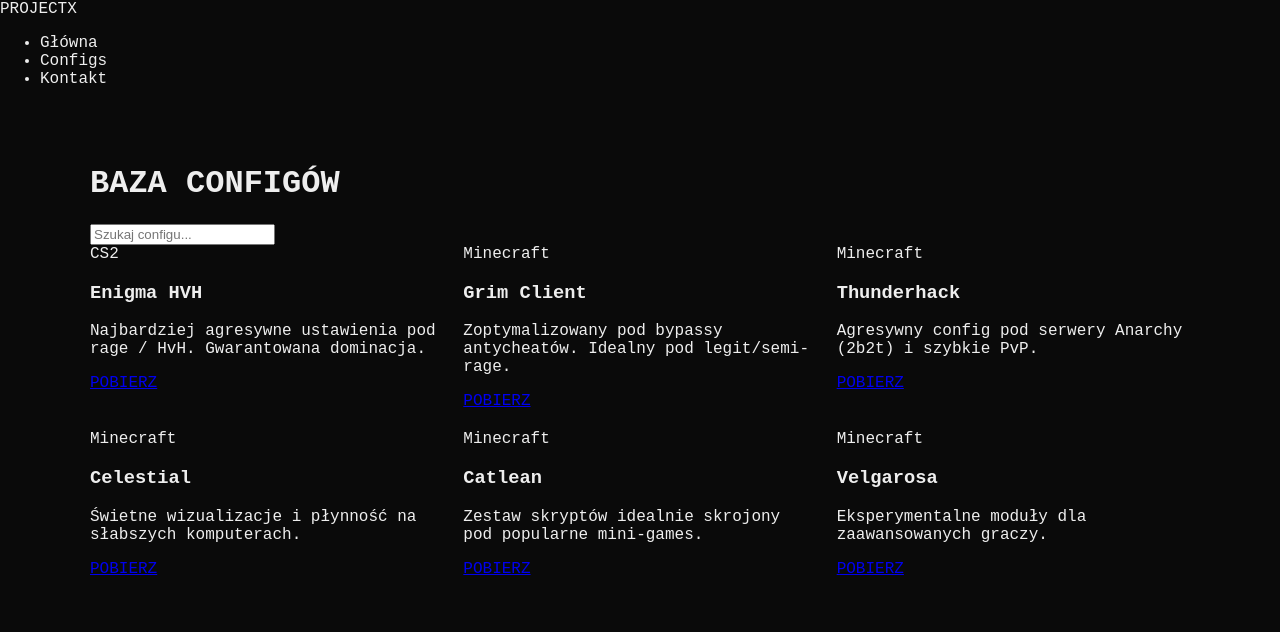
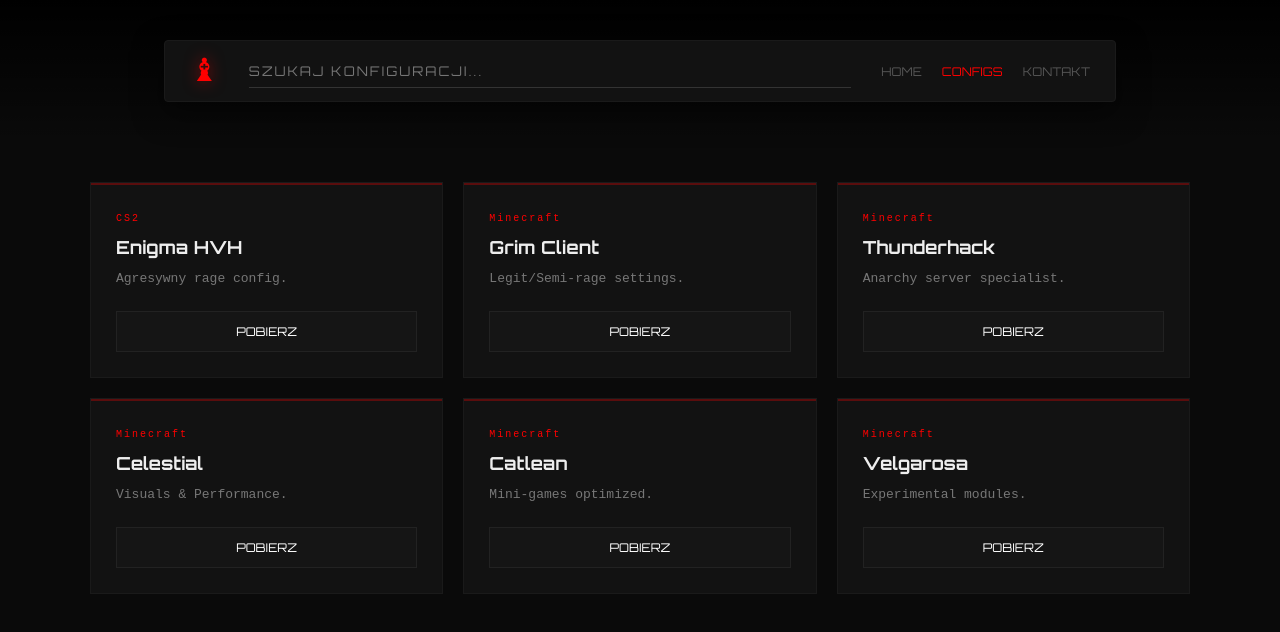
Before and after one commit to bilippo11-pixel/cheats, a React (Vite) app: page / in a window 1280 px wide. Shown: the top 632 px of the page. Built offline with nearby package versions, Linux system fonts and the light colour scheme.

Commit message:
Refactor config database and update UI elements

```diff
--- a/src/App.tsx
+++ b/src/App.tsx
@@ -5,70 +5,63 @@
   const [page, setPage] = useState('configs');
   const [searchTerm, setSearchTerm] = useState('');
 
+  // Twoja baza plików (zaraz powiesz mi, jakie nowe dodać)
   const configsDB = [
-    { id: 1, name: 'Enigma HVH', game: 'CS2', desc: 'Najbardziej agresywne ustawienia pod rage / HvH. Gwarantowana dominacja.', file: '/enigma.cfg' },
-    { id: 2, name: 'Grim Client', game: 'Minecraft', desc: 'Zoptymalizowany pod bypassy antycheatów. Idealny pod legit/semi-rage.', file: '/grim.zip' },
-    { id: 3, name: 'Thunderhack', game: 'Minecraft', desc: 'Agresywny config pod serwery Anarchy (2b2t) i szybkie PvP.', file: '/thunderhack.zip' },
-    { id: 4, name: 'Celestial', game: 'Minecraft', desc: 'Świetne wizualizacje i płynność na słabszych komputerach.', file: '/celestial.zip' },
-    { id: 5, name: 'Catlean', game: 'Minecraft', desc: 'Zestaw skryptów idealnie skrojony pod popularne mini-games.', file: '/catlean.zip' },
-    { id: 6, name: 'Velgarosa', game: 'Minecraft', desc: 'Eksperymentalne moduły dla zaawansowanych graczy.', file: '/velgarosa.zip' },
+    { id: 1, name: 'Enigma HVH', game: 'CS2', desc: 'Agresywny rage config.', file: 'enigma.cfg' },
+    { id: 2, name: 'Grim Client', game: 'Minecraft', desc: 'Legit/Semi-rage settings.', file: 'grim.zip' },
+    { id: 3, name: 'Thunderhack', game: 'Minecraft', desc: 'Anarchy server specialist.', file: 'thunderhack.zip' },
+    { id: 4, name: 'Celestial', game: 'Minecraft', desc: 'Visuals & Performance.', file: 'celestial.zip' },
+    { id: 5, name: 'Catlean', game: 'Minecraft', desc: 'Mini-games optimized.', file: 'catlean.zip' },
+    { id: 6, name: 'Velgarosa', game: 'Minecraft', desc: 'Experimental modules.', file: 'velgarosa.zip' },
   ];
 
   const filteredConfigs = configsDB.filter(cfg =>
-    cfg.name.toLowerCase().includes(searchTerm.toLowerCase()) ||
-    cfg.game.toLowerCase().includes(searchTerm.toLowerCase())
+    cfg.name.toLowerCase().includes(searchTerm.toLowerCase())
   );
 
   return (
     <div className="app-container">
-      {/* Navbar z efektem szkła */}
-      <nav className="main-nav">
-        <div className="nav-inner">
-          <div className="nav-logo" onClick={() => setPage('home')}>PROJECT<span>X</span></div>
-          <ul className="nav-menu">
-            <li onClick={() => setPage('home')} className={page === 'home' ? 'active' : ''}>Główna</li>
-            <li onClick={() => setPage('configs')} className={page === 'configs' ? 'active' : ''}>Configs</li>
-            <li>Kontakt</li>
-          </ul>
+      {/* GŁÓWNY PANEL STEROWANIA */}
+      <header className="top-bar">
+        <div className="search-hub">
+          <div className="bishop-logo">♝</div>
+
+          <div className="search-input-wrapper">
+            <input
+              type="text"
+              placeholder="SZUKAJ KONFIGURACJI..."
+              onChange={(e) => setSearchTerm(e.target.value)}
+            />
+          </div>
+
+          <nav className="side-nav">
+            <span onClick={() => setPage('home')} className={page === 'home' ? 'active' : ''}>HOME</span>
+            <span onClick={() => setPage('configs')} className={page === 'configs' ? 'active' : ''}>CONFIGS</span>
+            <span>KONTAKT</span>
+          </nav>
         </div>
-      </nav>
+      </header>
 
       <main className="content">
         {page === 'home' ? (
-          <div className="hero-section animate-fade">
-            <h1 className="hero-title">ELITARNE <span>USTAWIENIA</span></h1>
-            <p>Wybierz zakładkę Configs, aby zyskać przewagę.</p>
+          <div className="hero">
+            <h1>PROJECT BISHOP</h1>
+            <p>Wybierz zakładkę Configs powyżej.</p>
           </div>
         ) : (
-          <div className="configs-wrapper animate-fade">
-            <div className="header-flex">
-              <h1 className="section-title">BAZA CONFIGÓW</h1>
-              <div className="search-container">
-                <input
-                  type="text"
-                  placeholder="Szukaj configu..."
-                  onChange={(e) => setSearchTerm(e.target.value)}
-                />
-                <div className="search-line"></div>
-              </div>
-            </div>
-
+          <div className="grid-container">
             <div className="config-grid">
               {filteredConfigs.map((cfg) => (
-                <div key={cfg.id} className="modern-card">
-                  <div className="card-glare"></div>
-                  <div className="card-header">
-                    <span className={`game-tag ${cfg.game.toLowerCase()}`}>{cfg.game}</span>
-                  </div>
-                  <div className="card-body">
+                <div key={cfg.id} className="config-card">
+                  <div className="card-accent"></div>
+                  <div className="card-info">
+                    <span className="game-label">{cfg.game}</span>
                     <h3>{cfg.name}</h3>
                     <p>{cfg.desc}</p>
                   </div>
-                  <div className="card-footer">
-                    <a href={cfg.file} download className="btn-download">
-                      <span>POBIERZ</span>
-                    </a>
-                  </div>
+                  <a href={`/files/${cfg.file}`} download className="download-btn">
+                    POBIERZ
+                  </a>
                 </div>
               ))}
             </div>
```
